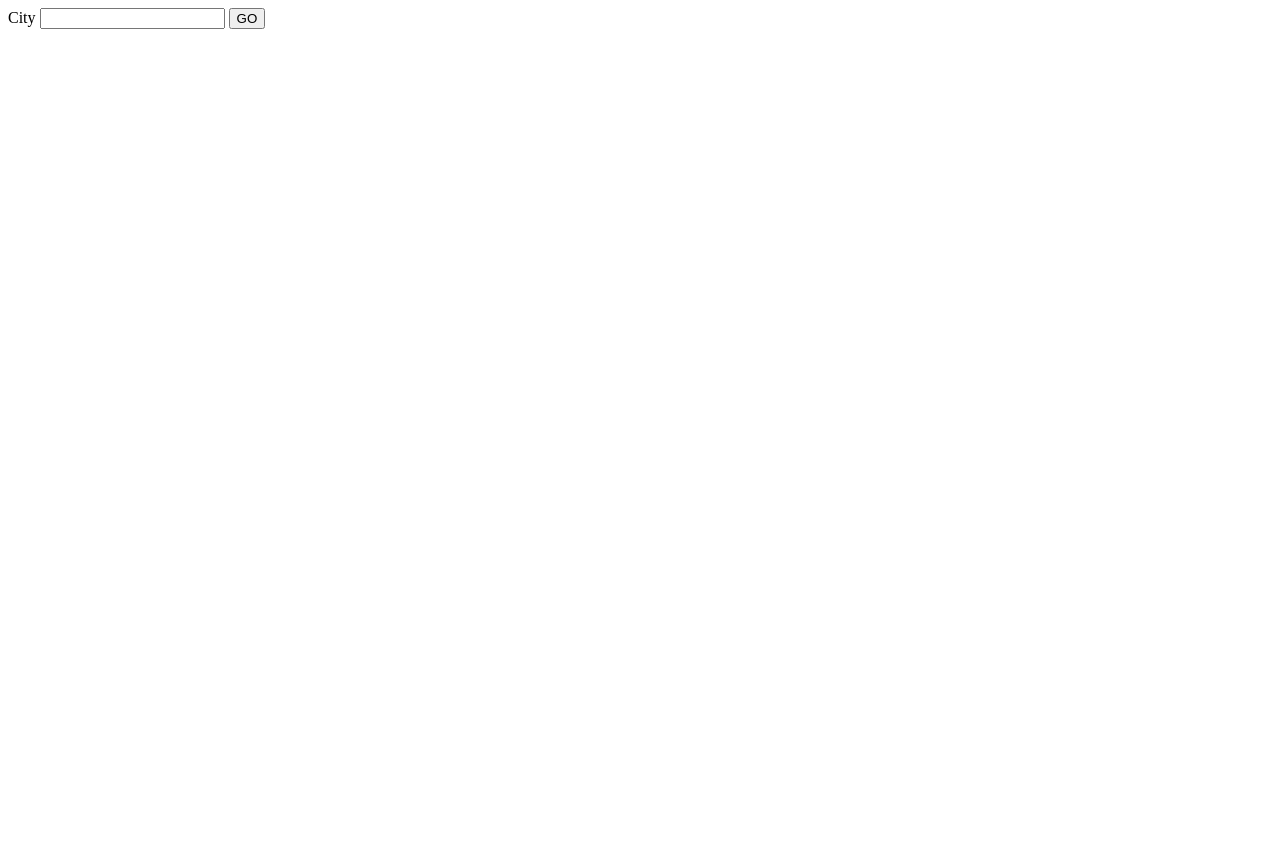
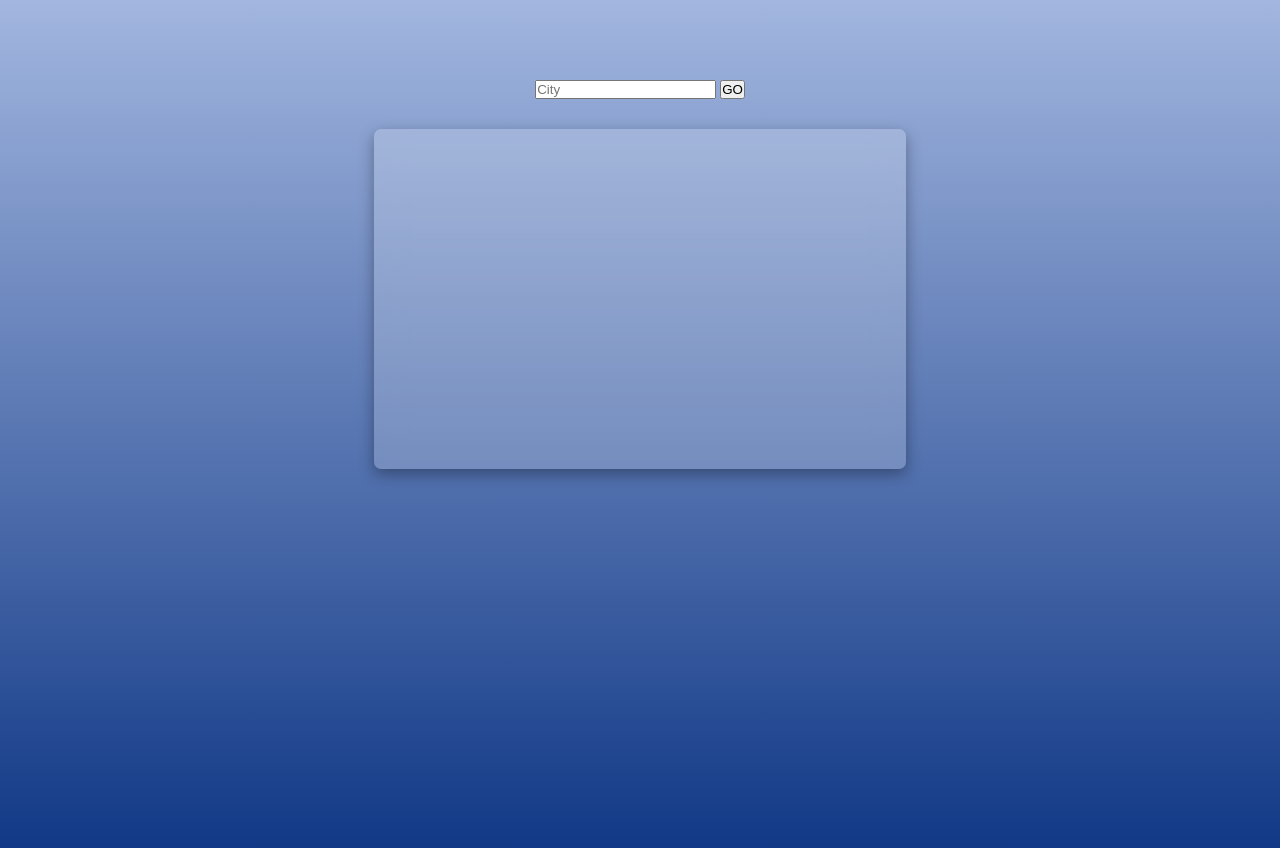
Before and after one commit to dmcg310/Weather-app, a website built with webpack: page dist/index.html in a window 1280 px wide. Before the commit the page ends 800 px from the top, so only its background shows below. Built offline with Linux system fonts and the light colour scheme.

Commit message:
minimal css

```diff
--- a/package.json
+++ b/package.json
@@ -18,6 +18,8 @@
   },
   "homepage": "https://github.com/dmcg310/Weather-app#readme",
   "devDependencies": {
+    "css-loader": "^6.7.3",
+    "style-loader": "^3.3.1",
     "webpack": "^5.75.0",
     "webpack-cli": "^5.0.1"
   }
--- a/src/api.js
+++ b/src/api.js
@@ -1,10 +1,12 @@
 import { dom } from "./dom.js";
 
 function getUserSelectedCity() {
+	const container = document.getElementById("weather-information-container");
 	const form = document.getElementById("form");
 
 	form.addEventListener("submit", (e) => {
 		e.preventDefault();
+		container.innerHTML = "";
 		const city = document.getElementById("user-city").value;
 		getWeather(city);
 	});
@@ -15,6 +17,14 @@ async function getWeather(city) {
 		`https://api.openweathermap.org/data/2.5/weather?q=${city}&APPID=050bbef77d1e1eeb2549979a3c38ae80&units=metric`,
 		{ mode: "cors" }
 	);
+
+	if (!response.ok) {
+		const container = document.getElementById("weather-information-container");
+		const errorMessage = document.createElement("p");
+		errorMessage.textContent = "Please enter a valid city name";
+		container.appendChild(errorMessage);
+		return;
+	}
 
 	const data = await response.json();
 
--- a/src/dom.js
+++ b/src/dom.js
@@ -9,10 +9,10 @@ function dom(
 	windSpeed,
 	name
 ) {
-  temp += " °C"
-  feelsLike += " °C"
-  tempMin += " °C"
-  tempMax += " °C"
+	temp += " °C";
+	feelsLike += " °C";
+	tempMin += " °C";
+	tempMax += " °C";
 	weatherMain = weatherMain.toUpperCase();
 	weatherDescription = weatherDescription.toUpperCase();
 
@@ -27,6 +27,8 @@ function dom(
 	const cardLeft = document.createElement("div");
 	cardLeft.className = "card-left";
 	cardLeft.innerHTML = `<p>${temp}</p>\n<p>${feelsLike}</p>`;
+	const cardLeftContainer = document.createElement("div");
+	cardLeftContainer.classList = "card-left-container";
 
 	const cardRight = document.createElement("div");
 	cardRight.className = "card-right";
@@ -35,8 +37,12 @@ function dom(
     \n<p>${tempMin} | ${tempMax}</p>
     \n<p>${humidity}</p>
     \n<p>${windSpeed}</p>`;
+	const cardRightContainer = document.createElement("div");
+	cardRightContainer.classList = "card-right-container";
 
-  card.append(cardHeader, cardLeft, cardRight);
+	cardLeftContainer.appendChild(cardLeft);
+	cardRightContainer.appendChild(cardRight);
+	card.append(cardHeader, cardLeftContainer, cardRightContainer);
 	container.appendChild(card);
 }
 
--- a/src/index.js
+++ b/src/index.js
@@ -1,3 +1,4 @@
 import { loadup } from "./pageload.js";
+import "./style.css";
 
 loadup();
--- a/src/style.css
+++ b/src/style.css
@@ -0,0 +1,34 @@
+* {
+	margin: 0;
+	padding: 0;
+}
+
+body {
+	background-image: linear-gradient(
+		to top,
+		#0c3483 0%,
+		#a2b6df 100%,
+		#6b8cce 100%,
+		#a2b6df 100%
+	);
+	height: 100vh;
+}
+
+#container {
+	margin-top: 10vh;
+	display: flex;
+	flex-direction: column;
+	justify-content: center;
+	align-items: center;
+	gap: 30px;
+}
+
+#weather-information-container {
+	width: 40vw;
+	height: 40vh;
+	box-shadow: rgba(0, 0, 0, 0.35) 0px 5px 15px;
+	border-radius: 7px;
+	backdrop-filter: blur(14px);
+	background-color: rgba(255, 255, 255, 0.2);
+	padding: 10px;
+}
```
Also changed, not shown: dist/index.html, dist/main.js, 1 other file. Lines whose indentation alone changed are shown as unchanged.
